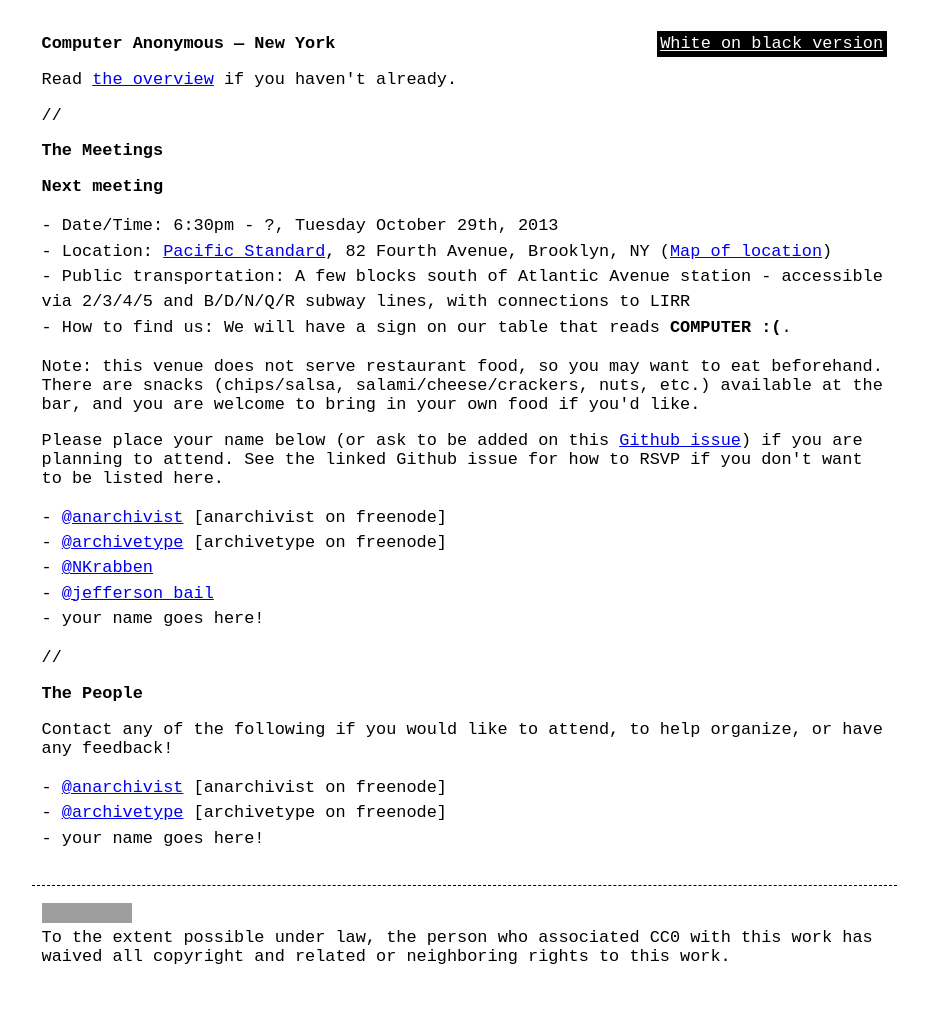
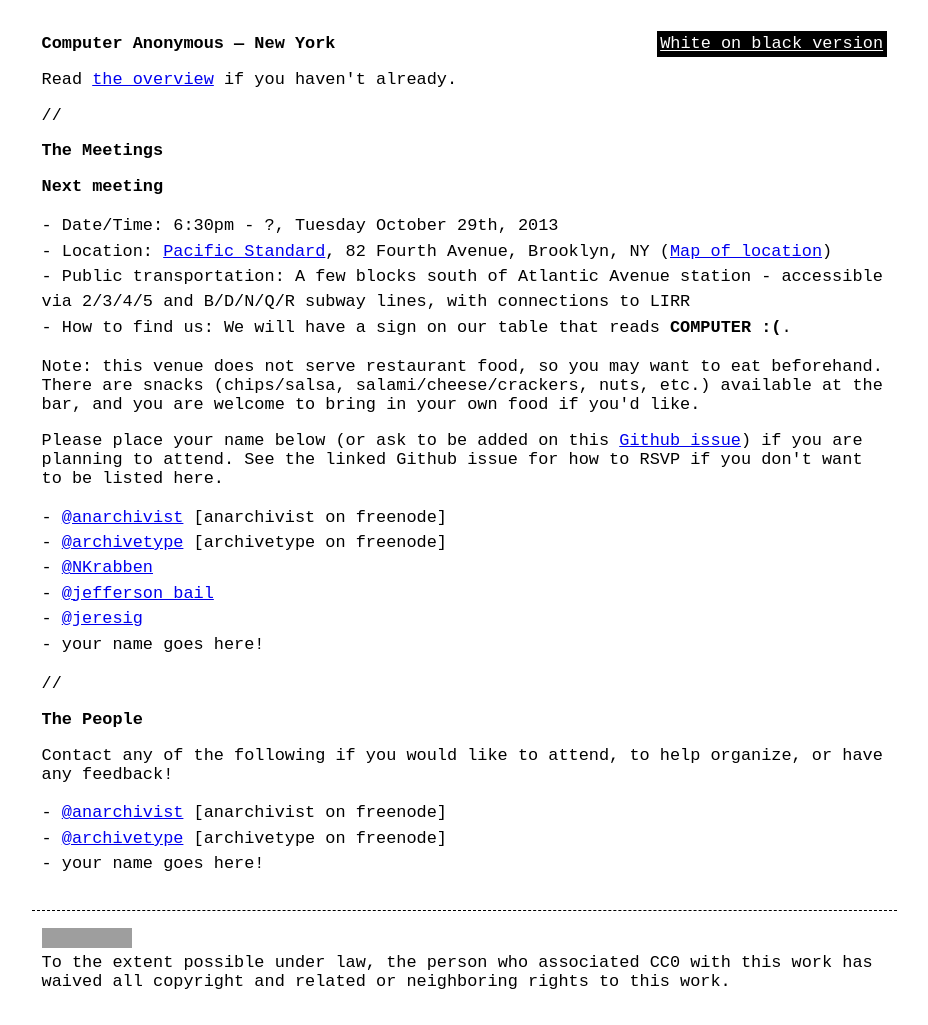
Before and after one commit to computeranonymous/computer, a Jekyll site: the page built from us_newyork.html, in a window 1280 px wide. Shown: the whole page, without its empty margins (176-1104 px from the left). Built offline with Jekyll 4.4.1, drawn with Linux system fonts in a browser that asks for light colours; before the commit the page ends 1000 px from its top, so only the background shows below that; grey boxes are pictures that could not be loaded.

Commit message:
Add my name to us_newyork as attending the first meetup.

```diff
--- a/us_newyork.html
+++ b/us_newyork.html
@@ -28,6 +28,7 @@
     <li><a href="https://twitter.com/archivetype">@archivetype</a> [archivetype on freenode]</li>
     <li><a href="https://twitter.com/NKrabben">@NKrabben</a></li>
     <li><a href="https://twitter.com/jefferson_bail">@jefferson_bail</a></li>
+    <li><a href="https://twitter.com/jeresig">@jeresig</a></li>
     <li>your name goes here!</li>
 </ul>
 
```
